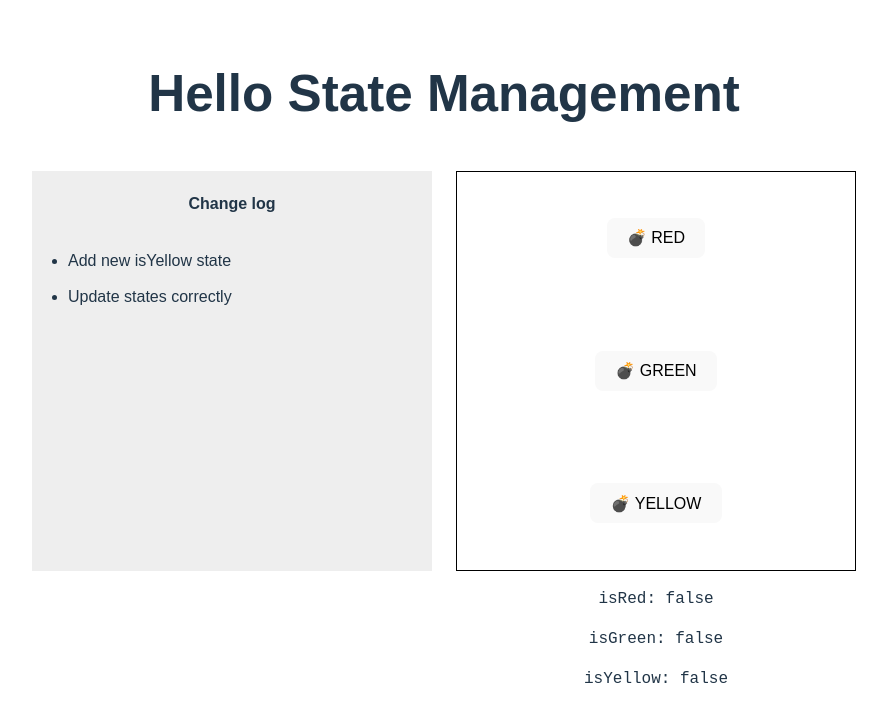
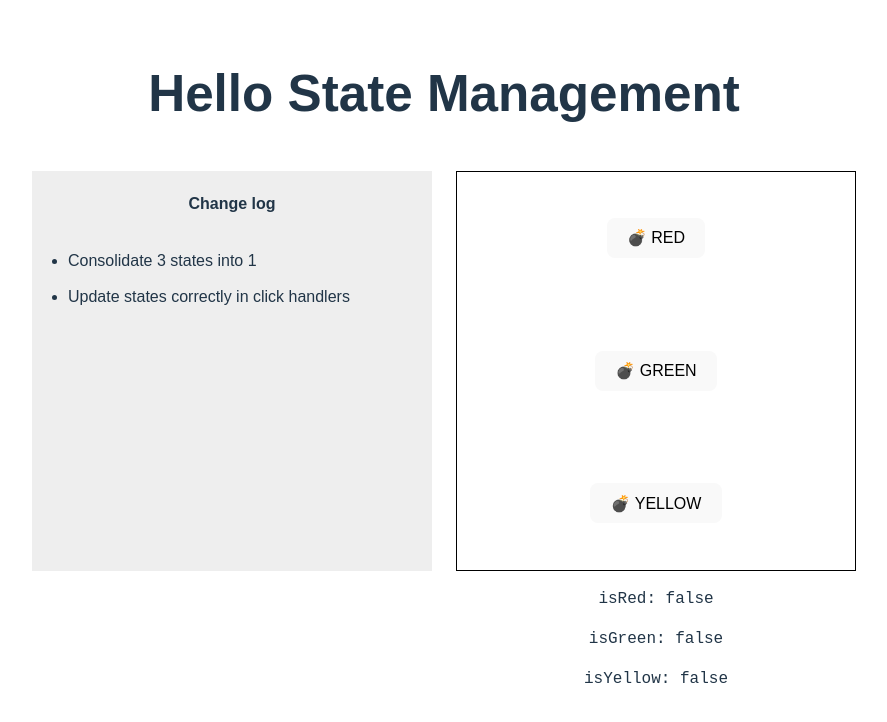
Before and after one commit to rdzcn/react-state-management, a React (Vite) app: page / in a window 1280 px wide. Shown: the top 722 px of the page, without its empty margins (196-1083 px from the left). Built offline with nearby package versions, Linux system fonts and the light colour scheme.

Commit message:
update change log

```diff
--- a/src/ChangeLog.jsx
+++ b/src/ChangeLog.jsx
@@ -3,8 +3,8 @@ export default function ChangeLog() {
     <div className="change-log-wrapper">
       <h4>Change log</h4>
       <ul className="change-log-list">
-        <li className="change-log-item">Add new isYellow state</li>
-        <li className="change-log-item">Update states correctly</li>
+        <li className="change-log-item">Consolidate 3 states into 1</li>
+        <li className="change-log-item">Update states correctly in click handlers</li>
       </ul>
     </div>
   )
```
